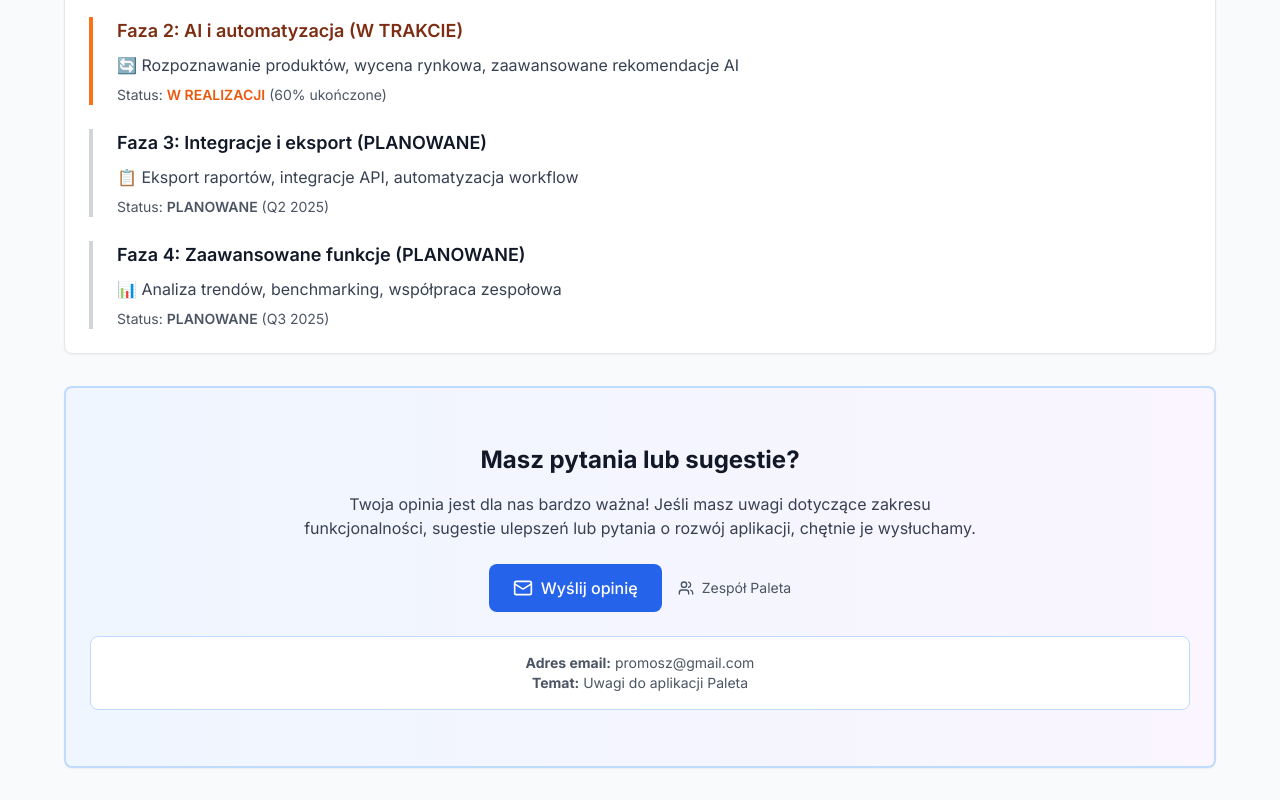
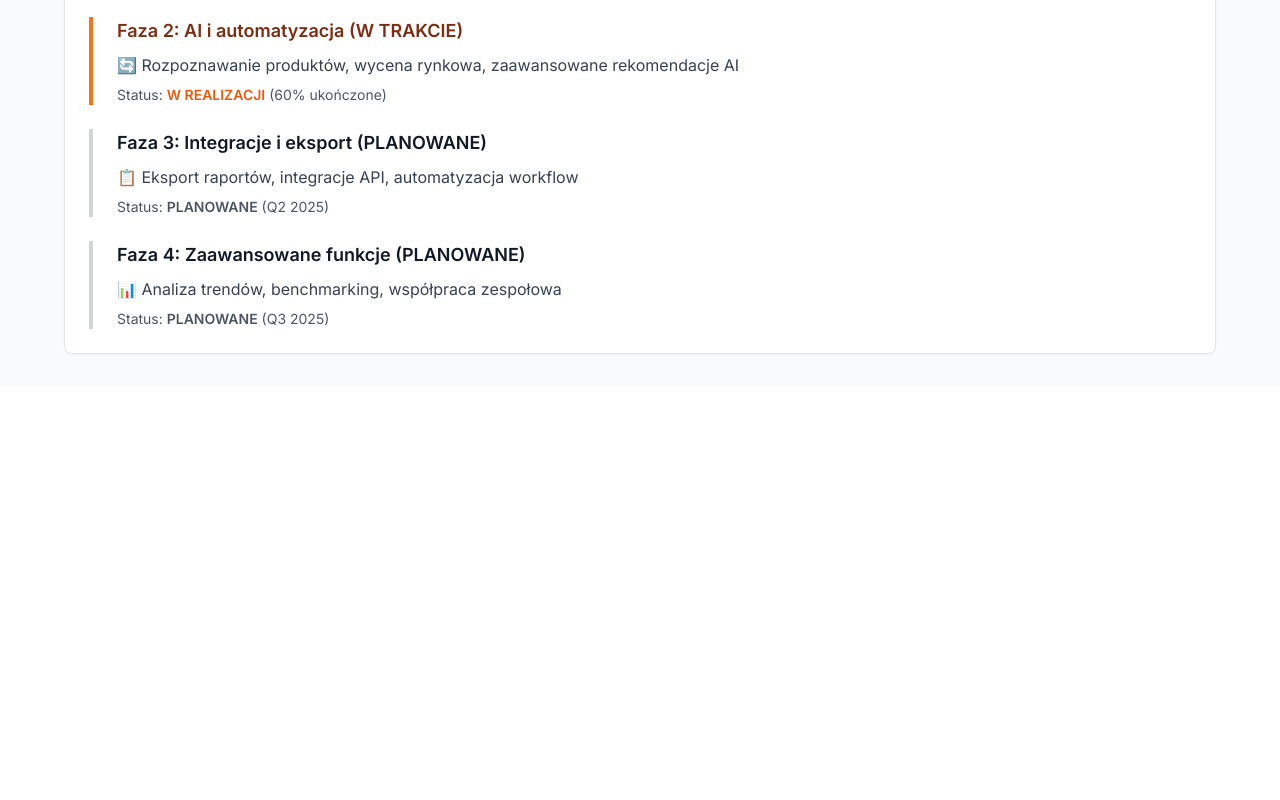
Before and after one commit to promosz/paleta, a React (Vite) app: page /paleta/about in a window 1280 px wide. Shown: the part 2395-3195 px from the top of the page. After the commit the page ends 2781 px from the top, so only its background shows below. Built offline with nearby package versions, Linux system fonts and the light colour scheme.

Commit message:
Usunięto sekcję CTA ze strony 'O aplikacji'

```diff
--- a/src/pages/AboutPage.tsx
+++ b/src/pages/AboutPage.tsx
@@ -8,19 +8,12 @@ import {
   BarChart3,
   Settings,
   Shield,
-  Users,
-  Mail,
   Clock,
   Package,
   Target
 } from 'lucide-react'
 
 const AboutPage: React.FC = () => {
-  const handleContactClick = () => {
-    const subject = encodeURIComponent('Uwagi do aplikacji Paleta')
-    const mailtoLink = `mailto:promosz@gmail.com?subject=${subject}`
-    window.open(mailtoLink, '_blank')
-  }
 
   return (
     <div className="max-w-6xl mx-auto space-y-8">
@@ -338,42 +331,6 @@ const AboutPage: React.FC = () => {
         </div>
       </div>
 
-      {/* CTA Section */}
-      <div className="card bg-gradient-to-r from-blue-50 to-purple-50 border-2 border-blue-200">
-        <div className="text-center py-8">
-          <h2 className="text-2xl font-bold text-gray-900 mb-4">
-            Masz pytania lub sugestie?
-          </h2>
-          <p className="text-gray-700 mb-6 max-w-2xl mx-auto">
-            Twoja opinia jest dla nas bardzo ważna! Jeśli masz uwagi dotyczące zakresu funkcjonalności,
-            sugestie ulepszeń lub pytania o rozwój aplikacji, chętnie je wysłuchamy.
-          </p>
-
-          <div className="flex flex-col sm:flex-row items-center justify-center space-y-4 sm:space-y-0 sm:space-x-4">
-            <button
-              onClick={handleContactClick}
-              className="flex items-center space-x-2 bg-blue-600 text-white px-6 py-3 rounded-lg hover:bg-blue-700 transition-colors font-medium"
-            >
-              <Mail className="h-5 w-5" />
-              <span>Wyślij opinię</span>
-            </button>
-
-            <div className="text-sm text-gray-600">
-              <div className="flex items-center justify-center space-x-2">
-                <Users className="h-4 w-4" />
-                <span>Zespół Paleta</span>
-              </div>
-            </div>
-          </div>
-
-          <div className="mt-6 p-4 bg-white rounded-lg border border-blue-200">
-            <p className="text-sm text-gray-600">
-              <strong>Adres email:</strong> promosz@gmail.com<br />
-              <strong>Temat:</strong> Uwagi do aplikacji Paleta
-            </p>
-          </div>
-        </div>
-      </div>
     </div>
   )
 }
```
